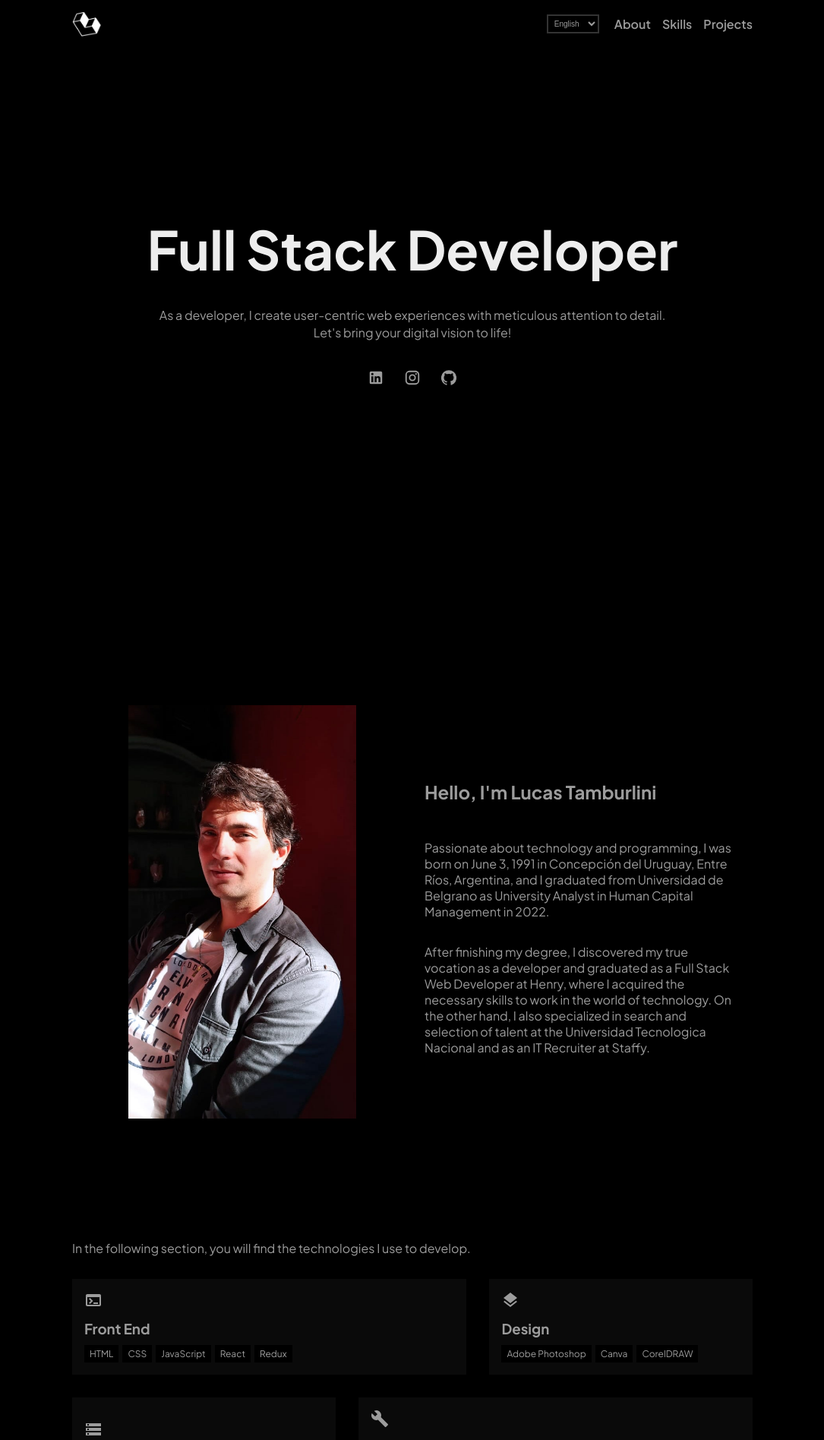
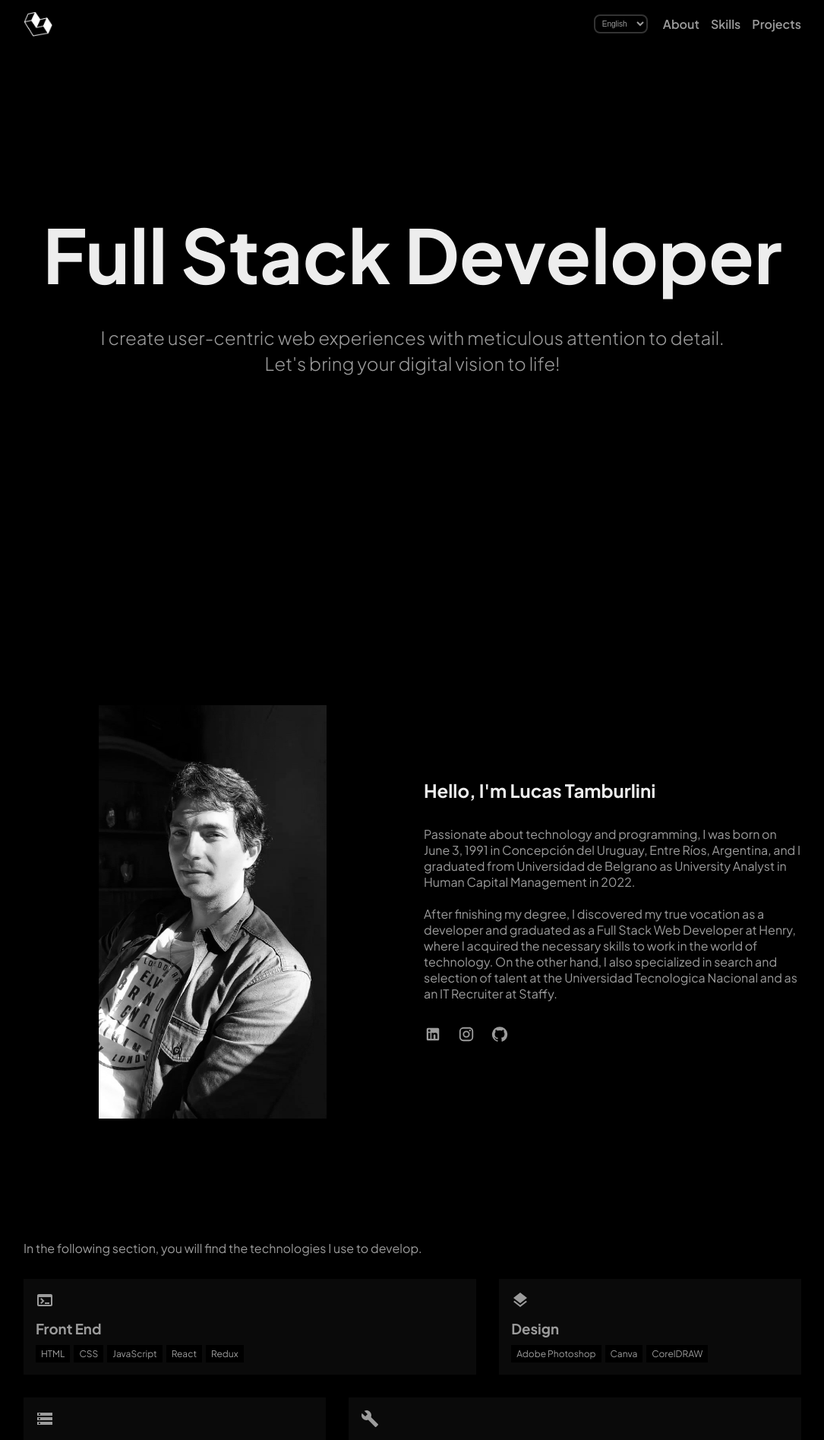
Before and after one commit to lucastamburlini/portfolio, a React (Vite) app: page / in a window 1280 px wide. Shown: the top 1895 px of the page at 76% size, without its empty margins (97-1182 px from the left). Built offline with nearby package versions, Linux system fonts and the light colour scheme.

Commit message:
styles(general): fix colors and justify

```diff
--- a/src/App.module.css
+++ b/src/App.module.css
@@ -18,11 +18,13 @@
   --border: #333;
   --border-off: #ededed;
 
+  --radius: 8px;
+
   --pd-0: 16px 0;
   --pd-1: 32px 0;
   --pd-2: 64px 0;
 
-  --fs-h1: clamp(var(--font-size-base), 0.2717rem + 5.163vw, 5rem);
+  --fs-h1: clamp(var(--font-size-base), 2rem + 5.163vw, 8rem);
   --fs-h2: clamp(1.125rem, 2.625vw + 0.875rem, 1.625rem);
   --fs-h3: clamp(1.0625rem, 2.625vw + 0.875rem, 1.2125rem);
 
@@ -58,6 +60,10 @@ a {
   font-weight: 600;
 }
 
+h2 {
+  color: var(--text-primary-color);
+}
+
 .container {
   height: 100%;
   width: 80%;
@@ -66,8 +72,7 @@ a {
 
 @media screen and (min-width: 1024px) {
   .container {
-    width: 70%;
-    max-width: 1024px;
+    width: 80%;
     margin: auto;
   }
 }
--- a/src/assets/translations.js
+++ b/src/assets/translations.js
@@ -1,7 +1,7 @@
 const translations = {
   English: {
     // Home
-    introduction_I: "As a developer, I create user-centric web experiences with meticulous attention to detail.",
+    introduction_I: "I create user-centric web experiences with meticulous attention to detail.",
     introduction_II: "Let's bring your digital vision to life!",
 
     // About
@@ -44,7 +44,7 @@ const translations = {
 
   Español: {
     // Home
-    introduction_I: "Como desarrollador, creo experiencias web centradas en el usuario con una meticulosa atención al detalle.",
+    introduction_I: "Creo experiencias web centradas en el usuario con una meticulosa atención al detalle.",
     introduction_II: "¡Hagamos realidad tu visión digital!",
 
     // About
--- a/src/components/About/About.jsx
+++ b/src/components/About/About.jsx
@@ -1,6 +1,9 @@
 import { useSelector } from "react-redux";
 import translations from "../../assets/translations";
 import imgAbout from "../../assets/imgAbout.jpg";
+import GitHubIcon from "@mui/icons-material/GitHub";
+import LinkedInIcon from "@mui/icons-material/LinkedIn";
+import InstagramIcon from "@mui/icons-material/Instagram";
 
 import style from "./About.module.css";
 
@@ -19,7 +22,39 @@ const About = () => {
         </header>
         <main>
           <p>{currentTranslations.about_text_I}</p>
+          <br />
           <p>{currentTranslations.about_text_II}</p>
+          <div className={style.contact}>
+            <ul>
+              <li>
+                <a
+                  href="https://www.linkedin.com/in/lucasgabrieltamburlini/"
+                  target="_blank"
+                  rel="noopener noreferrer"
+                >
+                  <LinkedInIcon />
+                </a>
+              </li>
+              <li>
+                <a
+                  href="https://www.instagram.com/l.tamburlini/?hl=es"
+                  target="_blank"
+                  rel="noopener noreferrer"
+                >
+                  <InstagramIcon />
+                </a>
+              </li>
+              <li>
+                <a
+                  href="https://github.com/lucastamburlini"
+                  target="_blank"
+                  rel="noopener noreferrer"
+                >
+                  <GitHubIcon />
+                </a>
+              </li>
+            </ul>
+          </div>
         </main>
       </section>
     </div>
--- a/src/components/About/About.module.css
+++ b/src/components/About/About.module.css
@@ -4,6 +4,8 @@
   justify-content: center;
   min-height: 100vh;
   width: 100%;
+  max-width: 1024px;
+  margin: auto;
 }
 
 .aboutImg {
@@ -28,22 +30,39 @@
   padding: var(--pd-1);
 }
 
-.about p {
-  padding: var(--pd-0);
+.contact ul {
+  padding: var(--pd-1);
 }
+
+.contact ul {
+  display: flex;
+  justify-content: start;
+  gap: 20px;
+}
+
+.contact svg {
+  color: var(--text-secondary-color);
+  height: 22px;
+  transition: all 0.2s ease-out;
+}
+
+.contact svg:hover {
+  color: var(--primary-color);
+}
+
 
 @media screen and (min-width: 768px) {
   .about {
     display: flex;
     flex-direction: row;
+    gap: 30px;
   }
 
   .aboutImg {
-    padding: 16px;
     width: 50%;
+    justify-content: center;
   }
   .aboutInfo {
     width: 50%;
-    padding: 16px;
   }
 }
--- a/src/components/CardProjects/CardProjects.module.css
+++ b/src/components/CardProjects/CardProjects.module.css
@@ -7,6 +7,7 @@
   color: var(--text-primary-color);
   position: relative;
   transition: all 0.2s ease;
+  border-radius: var(--radius);
 }
 
 .card:hover {
--- a/src/components/Footer/Footer.module.css
+++ b/src/components/Footer/Footer.module.css
@@ -39,6 +39,7 @@
   border: 2px solid var(--border);
   margin: 8px;
   transition: all 0.2s ease-out;
+  border-radius: var(--radius);
 }
 
 .footer li:hover {
--- a/src/components/Home/Home.jsx
+++ b/src/components/Home/Home.jsx
@@ -1,9 +1,5 @@
 import { useSelector } from "react-redux";
 import translations from "../../assets/translations";
-
-import GitHubIcon from "@mui/icons-material/GitHub";
-import LinkedInIcon from "@mui/icons-material/LinkedIn";
-import InstagramIcon from "@mui/icons-material/Instagram";
 
 import style from "./Home.module.css";
 
@@ -22,37 +18,7 @@ const Home = () => {
           <br />
           {currentTranslations.introduction_II}
         </p>
-        <div className={style.contact}>
-          <ul>
-            <li>
-              <a
-                href="https://www.linkedin.com/in/lucasgabrieltamburlini/"
-                target="_blank"
-                rel="noopener noreferrer"
-              >
-                <LinkedInIcon />
-              </a>
-            </li>
-            <li>
-              <a
-                href="https://www.instagram.com/l.tamburlini/?hl=es"
-                target="_blank"
-                rel="noopener noreferrer"
-              >
-                <InstagramIcon />
-              </a>
-            </li>
-            <li>
-              <a
-                href="https://github.com/lucastamburlini"
-                target="_blank"
-                rel="noopener noreferrer"
-              >
-                <GitHubIcon />
-              </a>
-            </li>
-          </ul>
-        </div>
+
       </main>
     </div>
   );
--- a/src/components/Home/Home.module.css
+++ b/src/components/Home/Home.module.css
@@ -9,7 +9,9 @@
 .home p {
   padding: var(--pd-1);
   line-height: 1.4;
+  font-weight: 300;
   text-align: center;
+  font-size: 24px;
 }
 
 .title {
@@ -26,22 +28,3 @@
   border-bottom: 10px solid var(--bg-color-off);
   margin-bottom: -20px;
 }
-
-.contact ul {
-  display: flex;
-  justify-content: center;
-}
-
-.contact li {
-  padding: 5px 12px;
-}
-
-.contact svg {
-  color: var(--text-secondary-color);
-  height: 22px;
-  transition: all 0.2s ease-out;
-}
-
-.contact svg:hover {
-  color: var(--primary-color);
-}
--- a/src/components/LanguageSwitch/LanguageSwitch.module.css
+++ b/src/components/LanguageSwitch/LanguageSwitch.module.css
@@ -9,9 +9,10 @@
   cursor: pointer;
   background: transparent;
   color: var(--text-secondary-color);
-  padding: 4px;
+  padding: 4px 5px;
   font-size: 10px;
   border: 2px solid var(--border);
+  border-radius: var(--radius);
   transition: all 0.2s ease-out;
 }
 
--- a/src/components/Projects/ProjectsContainer.module.css
+++ b/src/components/Projects/ProjectsContainer.module.css
@@ -21,7 +21,7 @@
 /* Filters */
 
 .filterButton {
-  padding: 32px 0;
+  padding: var(--pd-0);
   display: flex;
   justify-content: center;
   flex-wrap: wrap;
@@ -32,14 +32,20 @@
   cursor: pointer;
   background: transparent;
   color: var(--text-secondary-color);
-  padding: 4px;
+  padding: 4px 8px;
   font-size: 10px;
   border: 1px solid var(--border);
   transition: background-color 0.2s ease-out, color 0.2s ease-out,
     border 0.2s ease-out;
+  border-radius: var(--radius);
+}
+
+.filterButton button:hover {
+  background-color: var(--hover-secondary);
+  color: var(--bg-color);
 }
 
 .filterButton button.active {
-  background-color: var(--text-primary-color);
+  background-color: var(--hover-secondary);
   color: var(--bg-color);
 }
```
Also changed, not shown: src/assets/imgAbout.jpg.
